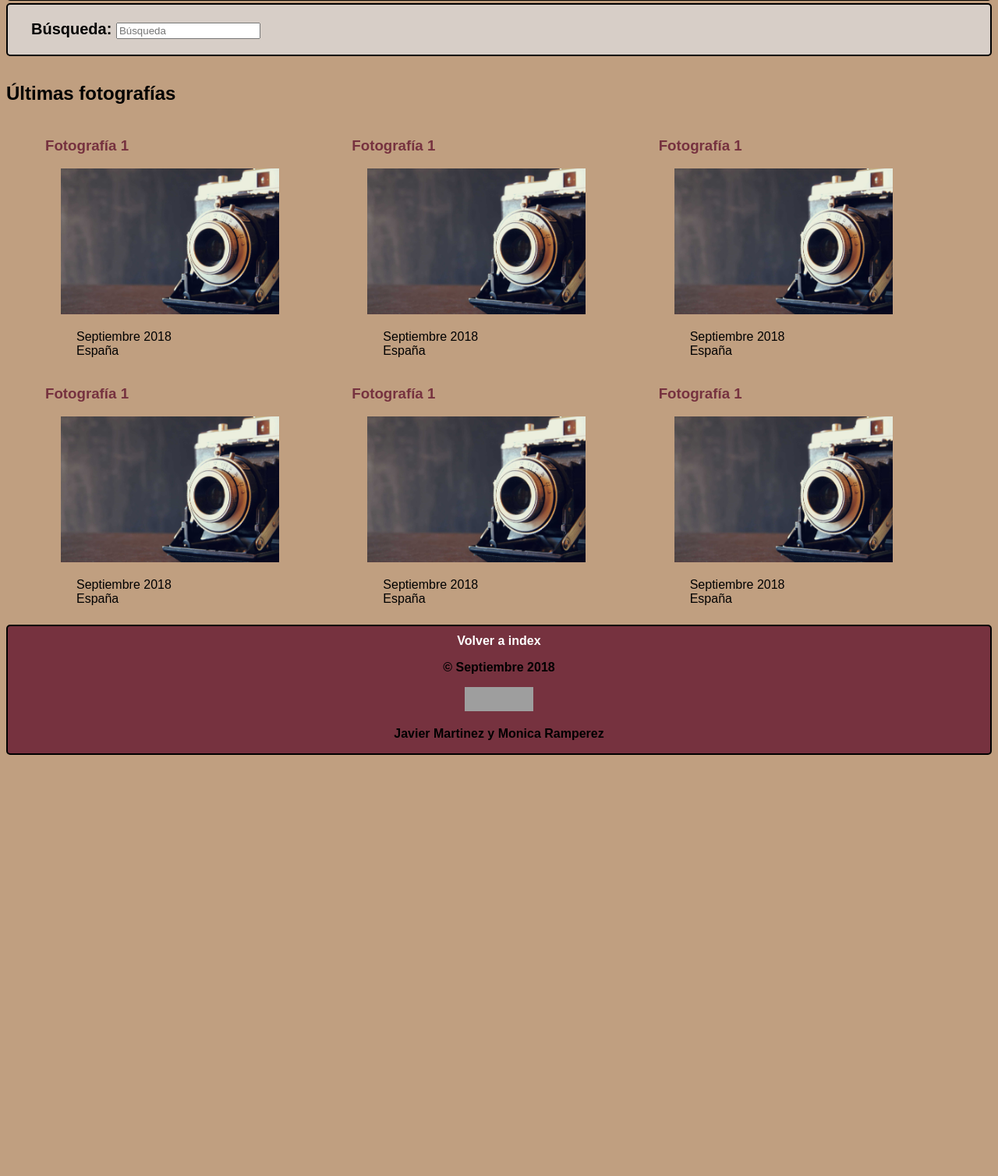
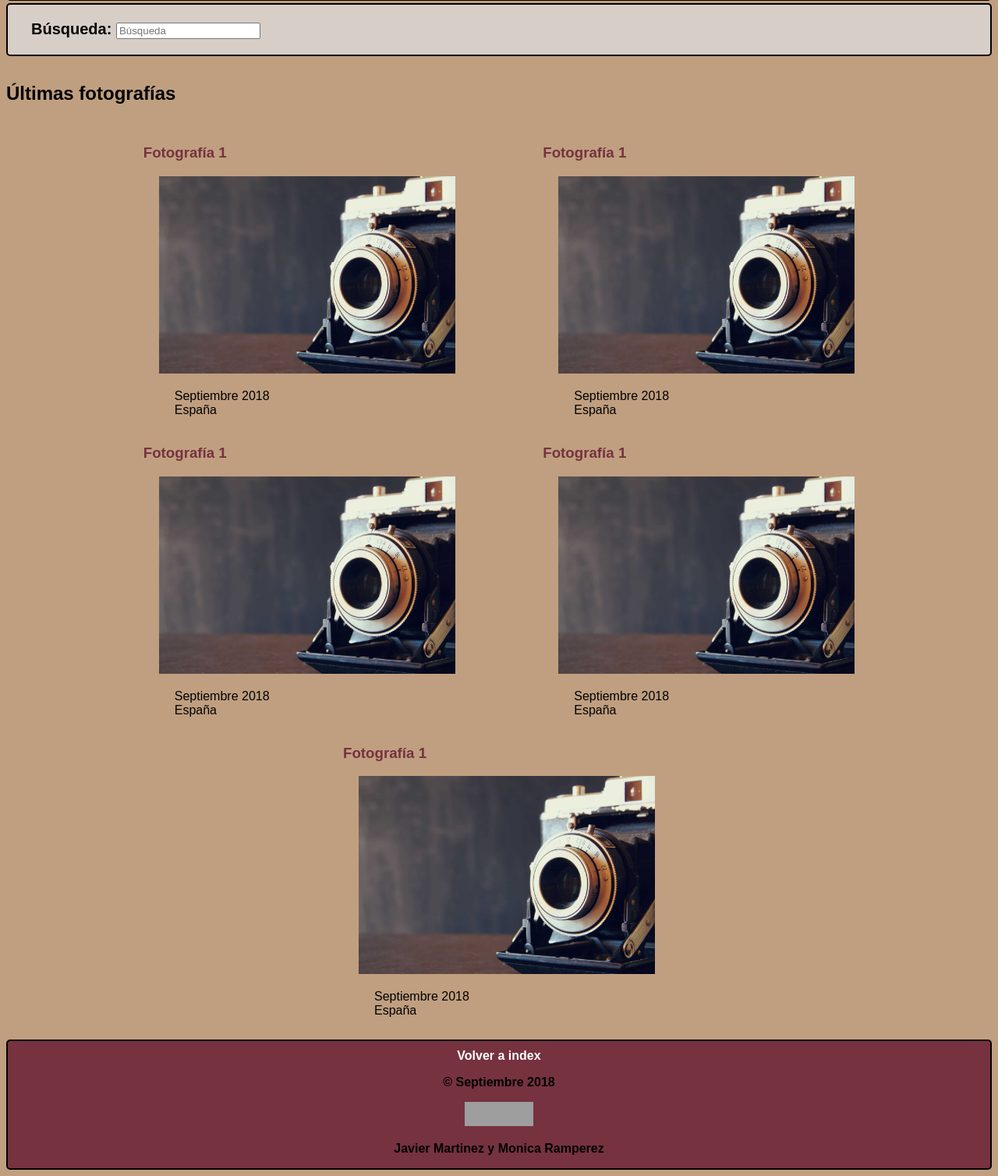
Before and after one commit to Javorr/DAW, a PHP site: page / in a window 1280 px wide. Shown: the part 291-1799 px from the top of the page at 78% size. Before the commit the page ends 1259 px from the top, so only its background shows below. Run offline with PHP 8.4, Linux system fonts and the light colour scheme; grey boxes are pictures that could not be loaded.

Commit message:
Final???????

```diff
--- a/practica1/estilos.css
+++ b/practica1/estilos.css
@@ -180,7 +180,7 @@ input[type="color"]{
 	height: 40px;
 }
 
-input[type="text"]:focus, [type="color"]:focus, input[type="password"]:focus, [type="number"]:focus, input[type="email"]:focus, input[type="date"]:focus {
+input[type="text"]:focus, input[type="color"]:focus, input[type="password"]:focus, input[type="number"]:focus, input[type="email"]:focus, input[type="date"]:focus, textarea:focus {
 	border: 4px solid #76323F;
 }
 
@@ -285,9 +285,9 @@ tr:nth-child(odd) {background-color: #D7CEC7;}
 }
 
 .fotos:hover {
-	-ms-transform: scale(1.2);
-	-webkit-transform: scale(1.2);
-	transform: scale(1.2);
+	-ms-transform: scale(1.1);
+	-webkit-transform: scale(1.1);
+	transform: scale(1.1);
 }
 
 body>ul{
@@ -355,16 +355,19 @@ body>footer a{
 }
 
 body>footer a:hover{
-	color: #98505E;
+	color: #C09F80;
 }
 
-.columnas {
-	column-count: 3;
-	column-gap: normal;
+.columnas{
+	display: flex;
+	flex-wrap: wrap;
+  padding: 1% 5%;
+justify-content: space-evenly;
 }
 
-.columnas>article {
+.columnas>article{
 	display: inline-block;
+	flex-basis: 30%;
 }
 
 #fotoendetalle>figcaption{
@@ -398,13 +401,13 @@ body>footer a:hover{
 }
 
 #fotoendetalle {
-  width: 75%;
+  width: 70%;
 	margin-left: auto;
 	margin-right: auto;
   text-align: justify;
   text-indent: 0;
 	border-radius: 5px;
   border: 2px solid black;
-	padding: 40px 150px;
+	padding: 5% 5%;
 	background: #D7CEC7;
 }
--- a/practica1/index.html
+++ b/practica1/index.html
@@ -47,7 +47,7 @@
 
                <article>
                    <h3 title="Fotografia 1"><a href="detallefoto.html">Fotografía 1</a></h3>
-                   <a href="detallefoto.html"><img class="fotos" src='foto.jpg' alt="Fotografía" width="300"></a>
+                   <a href="detallefoto.html"><img class="fotos" src='foto.jpg' alt="Fotografía" width="400"></a>
 
                     <ul>
                       <li><time datetime="2018-09">Septiembre 2018</time></li>
@@ -57,7 +57,7 @@
 
                <article>
                    <h3 title="Fotografia 1"><a href="detallefoto.html">Fotografía 1</a></h3>
-                   <a href="detallefoto.html"><img class="fotos" src='foto.jpg' alt="Fotografía" width="300"></a>
+                   <a href="detallefoto.html"><img class="fotos" src='foto.jpg' alt="Fotografía" width="400"></a>
 
                     <ul>
                       <li><time datetime="2018-09">Septiembre 2018</time></li>
@@ -67,7 +67,7 @@
 
                <article>
                    <h3 title="Fotografia 1"><a href="detallefoto.html">Fotografía 1</a></h3>
-                   <a href="detallefoto.html"><img class="fotos" src='foto.jpg' alt="Fotografía" width="300"></a>
+                   <a href="detallefoto.html"><img class="fotos" src='foto.jpg' alt="Fotografía" width="400"></a>
 
                     <ul>
                       <li><time datetime="2018-09">Septiembre 2018</time></li>
@@ -77,7 +77,7 @@
 
                <article>
                    <h3 title="Fotografia 1"><a href="detallefoto.html">Fotografía 1</a></h3>
-                   <a href="detallefoto.html"><img class="fotos" src='foto.jpg' alt="Fotografía" width="300"></a>
+                   <a href="detallefoto.html"><img class="fotos" src='foto.jpg' alt="Fotografía" width="400"></a>
 
                     <ul>
                       <li><time datetime="2018-09">Septiembre 2018</time></li>
@@ -87,17 +87,7 @@
 
                <article>
                    <h3 title="Fotografia 1"><a href="detallefoto.html">Fotografía 1</a></h3>
-                   <a href="detallefoto.html"><img class="fotos" src='foto.jpg' alt="Fotografía" width="300"></a>
-
-                    <ul>
-                      <li><time datetime="2018-09">Septiembre 2018</time></li>
-                      <li>España</li>
-                    </ul>
-               </article>
-
-               <article>
-                   <h3 title="Fotografia 1"><a href="detallefoto.html">Fotografía 1</a></h3>
-                   <a href="detallefoto.html"><img class="fotos" src='foto.jpg' alt="Fotografía" width="300"></a>
+                   <a href="detallefoto.html"><img class="fotos" src='foto.jpg' alt="Fotografía" width="400"></a>
 
                     <ul>
                       <li><time datetime="2018-09">Septiembre 2018</time></li>
--- a/practica1/registro.html
+++ b/practica1/registro.html
@@ -42,7 +42,7 @@
             <label for="rfecha">Fecha de nacimiento: </label><br><input id="rfecha" type="date" name="fecha"  required><br> <!-- warning puesto que date no lo soportan todos los navegadores-->
             <label for="rciudad">Ciudad: </label><br><input id="rciudad" type="text" name="ciudad" placeholder="Ciudad" required><br>
             <label for="rpais">País de residencia: </label><br><input id="rpais" type="text" name="pais" placeholder="País" required><br>
-            <label>Género:</label><br><input id="mgenero" type="radio" name="genero" checked><label for="mgenero">Mujer</label> <input id="hgenero" type="radio" name="genero"><label for="hgenero">Hombre</label> <input id="ogenero" type="radio" name="genero"> <label for="ogenero">Otro</label><br>
+            <label>Género:</label><br><input id="mgenero" type="radio" name="genero" checked><label for="mgenero">Mujer</label> <input id="hgenero" type="radio" name="genero"><label for="hgenero">Hombre</label> <input id="ogenero" type="radio" name="genero"> <label for="ogenero">Otro</label><br><br>
             <label for="rfoto">Foto: </label><br><input id="rfoto" type="file" name="foto" required><br>
             <input type="submit" name="submit" value="Registrarse"><br />
         </form>
```
Also changed, not shown: practica1/resultadobusqueda.html (+5 -14 lines).
